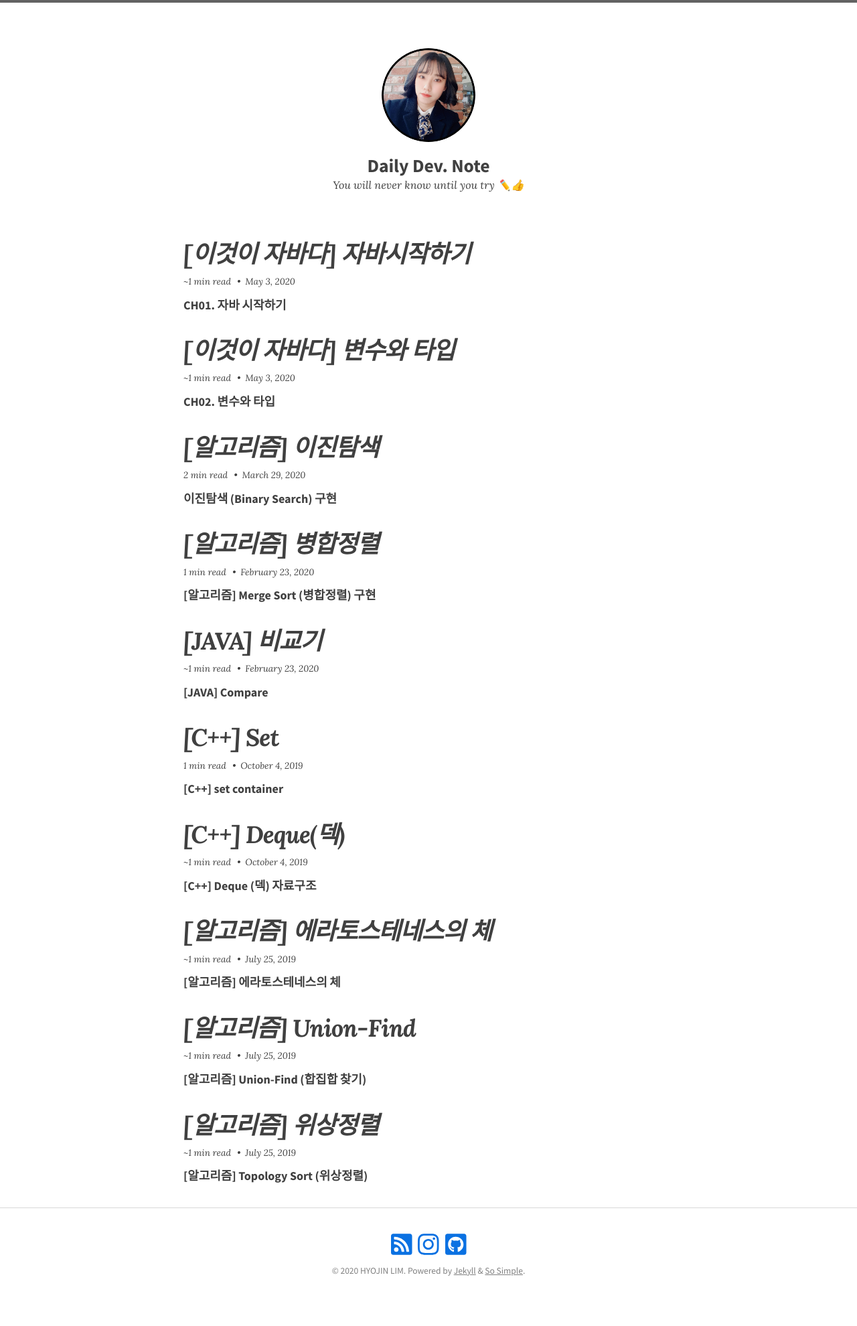
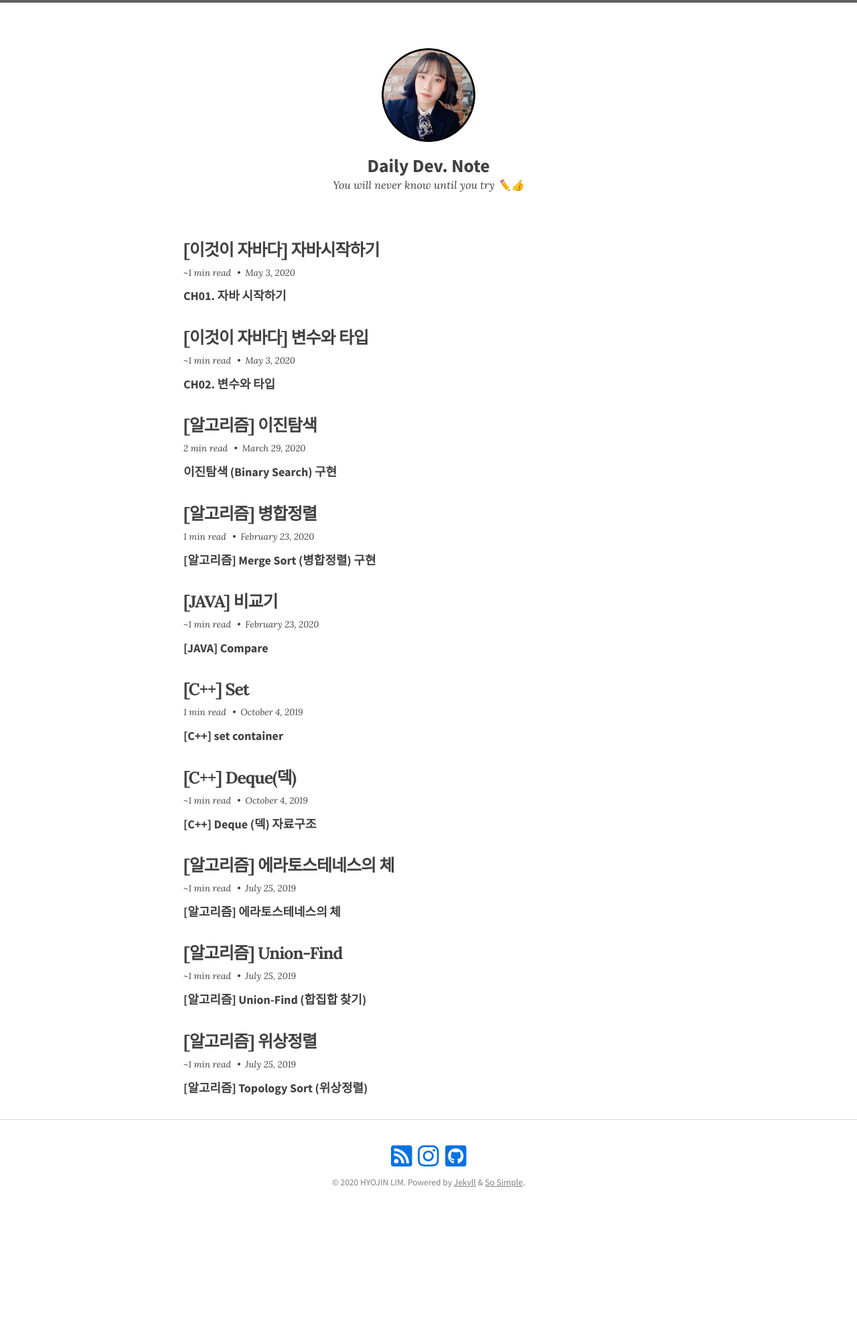
Before and after one commit to genie97/genie97.github.com, a Jekyll site: the page built from index.md, in a window 1280 px wide. Shown: the whole page at 67% size. Built offline with Jekyll 4.4.1, drawn with Linux system fonts in a browser that asks for light colours; nearby versions of some CDN libraries; a script that is not in the unit is left out; after the commit the page ends 1848 px from its top, so only the background shows below that.

Commit message:
modify css

```diff
--- a/_sass/so-simple/_entries.scss
+++ b/_sass/so-simple/_entries.scss
@@ -25,7 +25,6 @@
   margin-bottom: 0.5rem;
   font-family: $title-font-family;
   font-weight: $entry-title-weight;
-  font-style: italic;
   letter-spacing: -1px;
   word-wrap: break-word; /* break long words that could overflow */
 
@@ -88,7 +87,7 @@
   }
 
   .entry-title {
-    @include fluid-type($min-vw, $max-vw, 24px, 36px);
+    font-size: 25px;
     -webkit-box-ordinal-group: 2;
     -ms-flex-order: 1;
     order: 1;
--- a/_sass/so-simple/_page.scss
+++ b/_sass/so-simple/_page.scss
@@ -10,7 +10,7 @@
 }
 
 .page-title {
-  @include fluid-type($min-vw, $max-vw, 48px, 60px);
+  font-size: 40px;
   margin-bottom: 0.5em;
   font-family: $title-font-family;
   font-weight: $page-title-weight;
```
